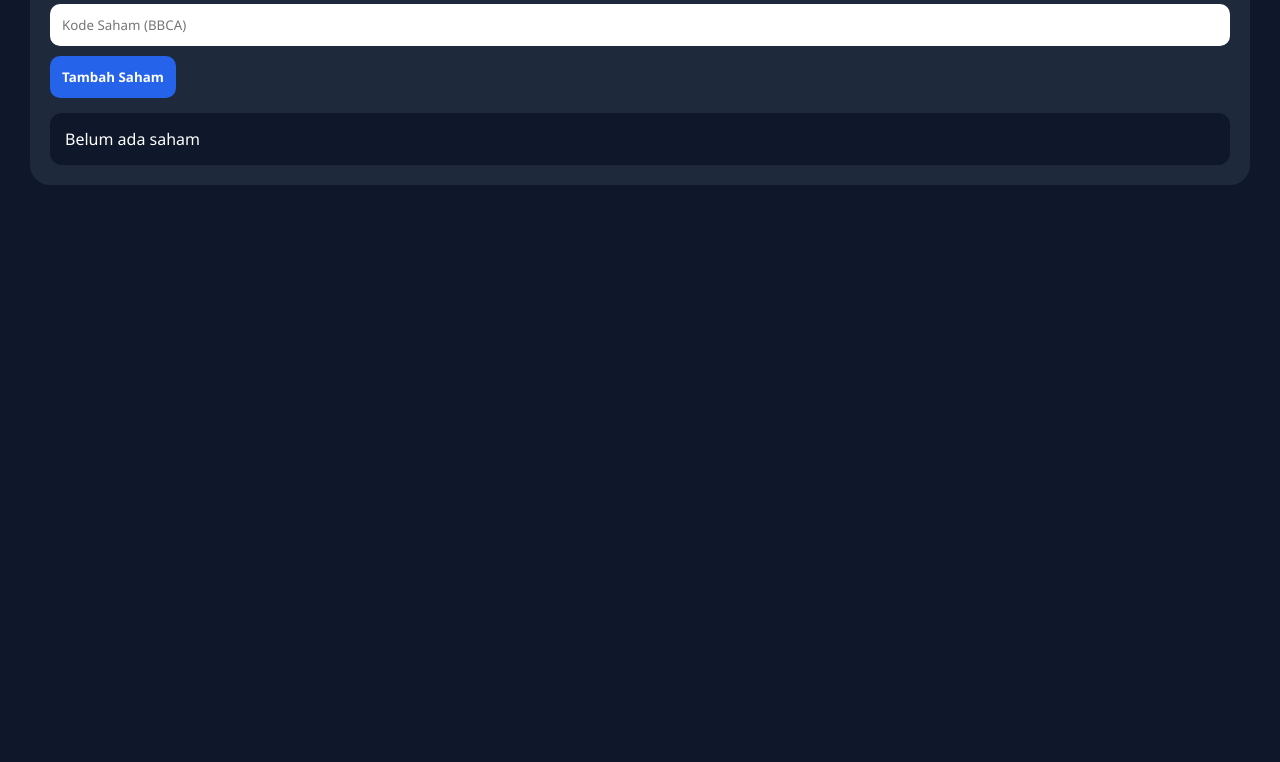
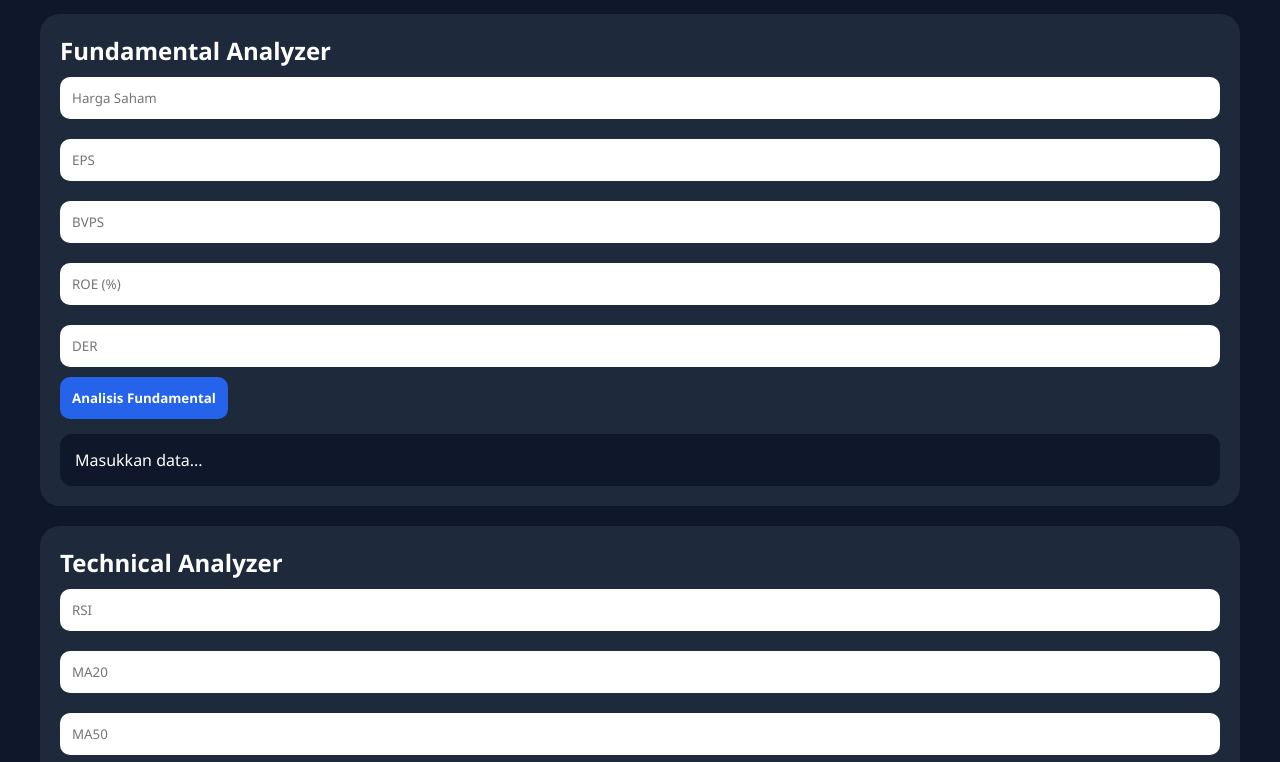
Before and after one commit to anasfarichan11/stocklab-id, a plain HTML site: page index.html in a window 1280 px wide. Shown: the part 196-958 px from the top of the page. Before the commit the page ends 800 px from the top, so only its background shows below. Drawn offline with Linux system fonts and the light colour scheme.

Commit message:
Update index.html

```diff
--- a/index.html
+++ b/index.html
@@ -172,7 +172,7 @@ berbasis data laporan keuangan.
 
 </section>
 
-<div class="container" id="analyzer" style="display:none;">
+<div class="container" id="analyzer">
 
 <header>
 
```
